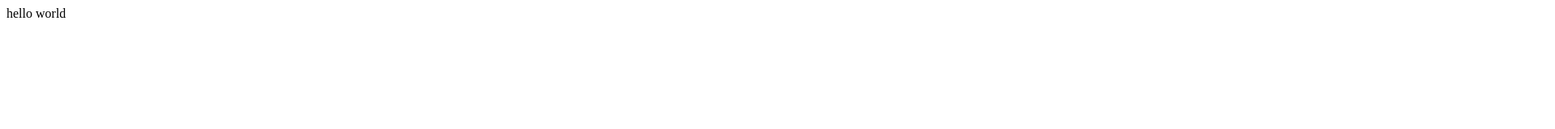
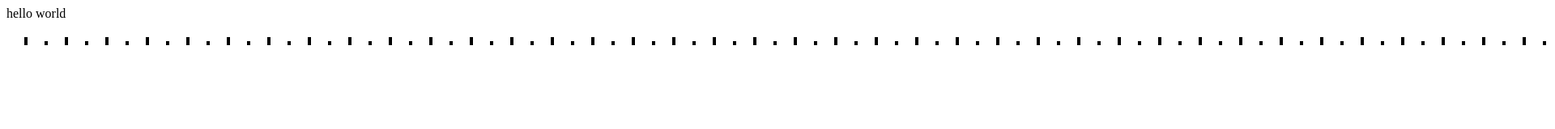
Before and after one commit to samccone/timeline-grid, a website: page sample/index.html in a window 1280 px wide. Shown: the top 160 px of the page at 81% size, 1920 px wide, since content can reach past the window. Drawn offline with Linux system fonts and the light colour scheme.

Commit message:
inital line rendering

```diff
--- a/sample/index.html
+++ b/sample/index.html
@@ -1,8 +1,16 @@
 <html>
   <head>
-    <script type="text/javascript" src="../timeline-grid.js"></script>
   </head>
   <body>
     hello world
   </body>
+    <script type="text/javascript" src="../timeline-grid.js"></script>
+    <script type="text/javascript">
+      a = new timelineGrid({
+        seconds: 50,
+        pps: 50,
+        height: 10
+      });
+    </script>
+
 </html>
--- a/timeline-grid.js
+++ b/timeline-grid.js
@@ -1,4 +1,47 @@
 (function() {
+  this.timelineGrid = (function() {
+    function timelineGrid(args) {
+      this.options = args;
+      if (this.options.seconds == null) {
+        throw "you must pass seconds";
+      }
+      if (this.options.pps == null) {
+        throw "you must pass pps";
+      }
+      this.retina = window.devicePixelRatio || 1;
+      this.options.horzPadding = 20 * this.retina;
+      this.options.vertPadding = 20 * this.retina;
+      this.options.appendTo = this.options.appendTo || document.body;
+      this.options.markerInterval = this.options.markerInterval * this.retina || 7.5 * this.retina;
+      this.options.pps = this.options.pps * this.retina;
+      this.options.height = (this.options.height * this.retina || 50 * this.retina) + this.options.vertPadding;
+      this.options.width = this.options.seconds * this.options.pps + this.options.horzPadding;
+      this.canvas = document.createElement('canvas');
+      this.canvas.setAttribute('width', this.options.width);
+      this.canvas.setAttribute('height', this.options.height);
+      this.canvas.style.width = "" + (this.options.width / this.retina) + "px";
+      this.canvas.style.height = "" + (this.options.height / this.retina) + "px";
+      this.ctx = this.canvas.getContext('2d');
+      this.options.appendTo.appendChild(this.canvas);
+      this.draw();
+    }
 
+    timelineGrid.prototype.draw = function() {
+      var h, i, lineWidth, o, x, y, _i, _ref;
+
+      lineWidth = 4;
+      o = this.options;
+      for (i = _i = 0, _ref = o.seconds - 1; 0.5 > 0 ? _i <= _ref : _i >= _ref; i = _i += 0.5) {
+        h = i % 1 ? (o.height - o.vertPadding) / 2 : o.height - o.vertPadding;
+        x = i * o.pps + lineWidth / 2 + o.horzPadding;
+        y = o.height - h + o.horzPadding;
+        this.ctx.rect(x, o.height - h, lineWidth, h);
+      }
+      return this.ctx.fill();
+    };
+
+    return timelineGrid;
+
+  })();
 
 }).call(this);
```
Also changed, not shown: src/timeline-grid.coffee (+48 -0 lines), README.md.
